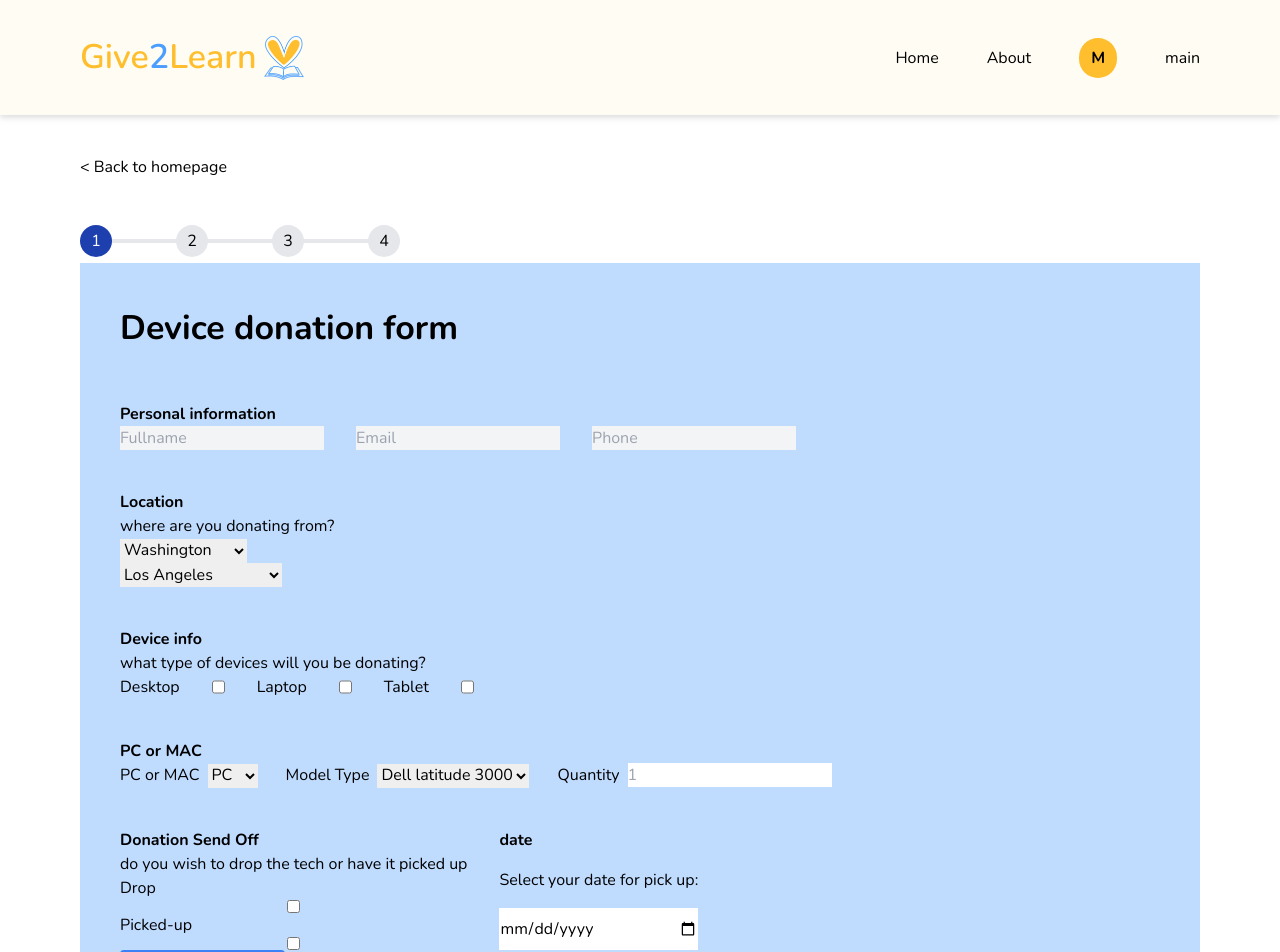
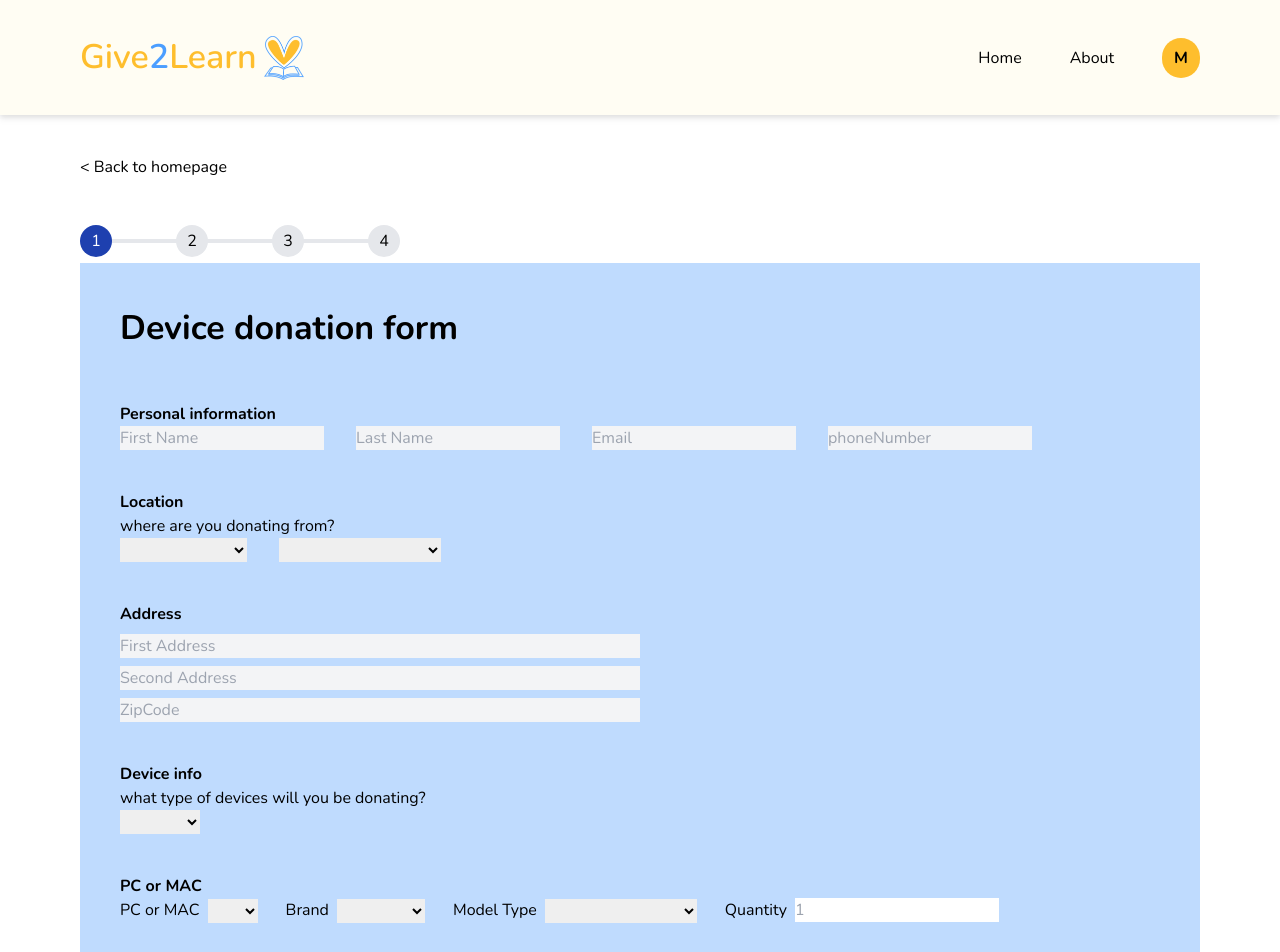
Before and after one commit to cindywongdev/give2learn-frontend, a Next.js app: page /donationflow in a window 1280 px wide. Shown: the top 952 px of the page. Built offline with nearby package versions, Linux system fonts and the light colour scheme.

Commit message:
form backend

```diff
--- a/src/app/donationflow/page.tsx
+++ b/src/app/donationflow/page.tsx
@@ -10,13 +10,36 @@ export default function Page() {
 
 	const [submitted, setSubmitted] = useState(false);
 
-	function handleSubmit(event) {
-		event.preventDefault();
-    	axios.post('https://give2learn-backend.onrender.com/donations').then(response => {
-			console.log(response)
-		}).catch(err => {
-			console.log(err)
-		});
+	const url = 'https://give2learn-backend.onrender.com/donations';
+	const [data, setData] = useState({
+		firstName: '',
+		lastName: '',
+		email: '',
+		phoneNumber: '',
+		fromState: '',
+		fromCity: '',
+		address1: '',
+		address2: '',
+		zipCode: '',
+		deviceType: '',
+		isPC: '',
+		brand: '',
+		modelType: '',
+		quantityToDonate: '',
+		isPicked: '',
+		donateDate: ''
+	});
+
+function handleChange(e) {
+	const newData = { ...data };
+	newData[e.target.id] = e.target.value;
+	setData(newData);
+	console.log(data);
+}
+
+	 async function handleSubmit(e) {
+		e.preventDefault();
+		await axios.post(url, data);
 		setSubmitted(true);
 	}
 
@@ -45,7 +68,8 @@ export default function Page() {
 				<form
 					className='bg-blue-200 py-10 px-10'
 					onSubmit={handleSubmit}
-					method='post'>
+					method='post'
+					action='POST'>
 					<div className='visible'>
 						<h3 className='mb-12 font-bold text-xl'>
 							Device donation form
@@ -58,14 +82,28 @@ export default function Page() {
 						</label>
 						<div className='flex gap-8'>
 							<input
+								onChange={(e) => handleChange(e)}
+								value={data.firstName}
 								className='{isVisible ? "visible" "hidden"} bg-gray-100'
 								type='text'
-								id='fullname'
-								name='fullname'
-								placeholder='Fullname'
+								id='firstName'
+								name='firstName'
+								placeholder='First Name'
 								required
 							/>
 							<input
+								onChange={(e) => handleChange(e)}
+								value={data.lastName}
+								className='bg-gray-100'
+								type='text'
+								id='lastName'
+								name='lastName'
+								placeholder='Last Name'
+								required
+							/>
+							<input
+								onChange={(e) => handleChange(e)}
+								value={data.email}
 								className='bg-gray-100'
 								type='text'
 								id='email'
@@ -74,103 +112,113 @@ export default function Page() {
 								required
 							/>
 							<input
+								onChange={(e) => handleChange(e)}
+								value={data.phoneNumber}
 								className='bg-gray-100'
 								type='text'
-								id='phone'
-								name='phone'
-								placeholder='Phone'
+								id='phoneNumber'
+								name='phoneNumber'
+								placeholder='phoneNumber'
 								required
 							/>
 						</div>
 						<div className='grid mt-10'>
 							<p className='font-bold'>Location</p>
 							<p>where are you donating from?</p>
-							<div className='gap-8'>
-								<div className='gap-8'>
-									<select title='State' id='State'>
-										<option value='option1'>
-											Washington
-										</option>
-										<option value='option2'>
-											California
-										</option>
-										<option value='option3'>
-											New York
-										</option>
-										<option value='option4'>
-											Massachusetts
-										</option>
-										<option value='option5'>Florida</option>
-										<option value='option6'>Texas</option>
-										<option value='option7'>Arizona</option>
-										<option value='option8'>Utah</option>
-										<option value='option9'>
-											Colorado
-										</option>
-										<option value='option10'>
-											Montana
-										</option>
+							<div className='flex gap-8'>
+								<div className='flex gap-8'>
+									<select
+										onChange={(e) => handleChange(e)}
+										value={data.fromState}
+										title='fromState'
+										id='fromState'
+										required>
+										<option value='' selected></option>
+										<option>Washington</option>
+										<option>California</option>
+										<option>New York</option>
+										<option>Massachusetts</option>
+										<option>Florida</option>
+										<option>Texas</option>
+										<option>Arizona</option>
+										<option>Utah</option>
+										<option>Colorado</option>
+										<option>Montana</option>
 									</select>
 								</div>
-								<div className='gap-8'>
-									<select title='city' id='city'>
-										<option value='default'>
-											Los Angeles
-										</option>
-										<option value='option1'>
-											New York
-										</option>
-										<option value='option2'>Phoenix</option>
-										<option value='option3'>Austin</option>
-										<option value='option4'>
-											Columbus
-										</option>
-										<option value='option5'>Aurora</option>
-										<option value='option6'>
-											District of Columbia
-										</option>
-										<option value='option7'>Boston</option>
-										<option value='option8'>
-											Salt Lake City
-										</option>
-										<option value='option9'>Seattle</option>
-										<option value='option10'>
-											Billings
-										</option>
+								<div className=' flex gap-8'>
+									<select
+										onChange={(e) => handleChange(e)}
+										value={data.fromCity}
+										title='fromCity'
+										id='fromCity'
+										required>
+										<option value='' selected></option>
+										<option>Los Angeles</option>
+										<option>New York</option>
+										<option>Phoenix</option>
+										<option>Austin</option>
+										<option>Columbus</option>
+										<option>Aurora</option>
+										<option>District of Columbia</option>
+										<option>Boston</option>
+										<option>Salt Lake City</option>
+										<option>Seattle</option>
+										<option>Billings</option>
 									</select>
 								</div>
 							</div>
 						</div>
+						<div className='grid gap-2 w-1/2 mt-10'>
+							<p className='font-bold'>Address</p>
+							<input
+								onChange={(e) => handleChange(e)}
+								value={data.address1}
+								className='bg-gray-100'
+								type='text'
+								id='address1'
+								name='address1'
+								placeholder='First Address'
+								required
+							/>
+							<input
+								onChange={(e) => handleChange(e)}
+								value={data.address2}
+								className='bg-gray-100'
+								type='text'
+								id='address2'
+								name='address2'
+								placeholder='Second Address'
+							/>
+							<input
+								onChange={(e) => handleChange(e)}
+								value={data.zipCode}
+								className='bg-gray-100'
+								type='text'
+								id='zipCode'
+								name='zipCode'
+								placeholder='ZipCode'
+							/>
+						</div>
+
 						<div className='grid mt-10'>
-							<label htmlFor='location'>
-								<label
-									className='font-bold'
-									htmlFor='device info'>
-									Device info
-								</label>
-								<p>
-									what type of devices will you be donating?
-								</p>
+							<label className='font-bold' htmlFor='deviceType'>
+								Device info
 							</label>
+							<p>what type of devices will you be donating?</p>
 							<div className='flex gap-8'>
-								<label htmlFor='Desktop'>Desktop</label>
-								<input
-									className='bg-gray-100'
-									placeholder='Desktop'
-									type='checkbox'
-								/>
-								<label htmlFor='Laptop'>Laptop</label>
-								<input
-									className='bg-gray-100'
-									placeholder='Laptop'
-									type='checkbox'
-								/>
-								<label htmlFor='Tablet'>Tablet</label>
-								<input
-									className='bg-gray-100'
-									placeholder='Tablet'
-									type='checkbox'
-								/>
+								<select
+									onChange={(e) => handleChange(e)}
+									value={data.deviceType}
+									className='mr-7'
+									name='deviceType'
+									id='deviceType'
+									required>
+									<option value='' selected></option>
+									<option>Desktop</option>
+									<option>Tablet</option>
+									<option>Laptop</option>
+								</select>
 							</div>
 						</div>
 
@@ -209,7 +257,7 @@ export default function Page() {
 					</button> */}
 					</div>
 					<div className='grid mt-10 visible'>
-						<label className='font-bold' htmlFor='Device info'>
+						<label className='font-bold' htmlFor='isPC'>
 							PC or MAC
 						</label>
 						{/* <p>3 of 3 steps</p> */}
@@ -218,33 +266,66 @@ export default function Page() {
 								PC or MAC
 							</label>
 							<select
+								onChange={(e) => handleChange(e)}
+								value={data.isPC}
 								className='mr-7'
-								name='PcOrMac'
-								id='Device info'>
-								<option value='Pc'>PC</option>
-								<option value='Mac'>Mac</option>
+								name='isPC'
+								id='isPC'
+								required>
+								<option value='' selected></option>
+								<option value='True'>PC</option>
+								<option value='False'>Mac</option>
 							</select>
-							<label className='mr-2' htmlFor='ModelType'>
+							<label className='mr-2' htmlFor='brand'>
+								Brand
+							</label>
+							<select
+								required
+								onChange={(e) => handleChange(e)}
+								value={data.brand}
+								className='mr-7'
+								name='brand'
+								id='brand'
+								required>
+								<option value='' selected></option>
+								<option>Dell</option>
+								<option>Samsung</option>
+								<option>Apple</option>
+								<option>Asus</option>
+								<option>Lenovo</option>
+							</select>
+							<label className='mr-2' htmlFor='modelType'>
 								Model Type
 							</label>
 							<select
+								onChange={(e) => handleChange(e)}
+								value={data.modelType}
 								className='mr-7'
-								name='ModelType'
-								id='ModelType'>
-								<option value='Dell'>Dell latitude 3000</option>
-								<option value='Dell'>Dell latitude 5000</option>
-								<option value='Dell'>Dell latitude 7000</option>
-								<option value='Dell'>Dell xps 13</option>
-								<option value='Dell'>Dell xps 17</option>
-								<option value='Dell'>Dell xps 14</option>
+								name='modelType'
+								id='modelType'
+								required>
+								<option selected value=''></option>
+								<option>Dell latitude 3000</option>
+								<option>Dell latitude 5000</option>
+								<option>Dell latitude 7000</option>
+								<option>Dell xps 13</option>
+								<option>Dell xps 17</option>
+								<option>Dell xps 14</option>
 							</select>
 							<label
 								className='mr-2'
-								htmlFor='Quantity'
+								htmlFor='quantityToDonate'
 								placeholder='Quantity'>
 								Quantity
 							</label>
-							<input type='text' placeholder='1' required />
+							<input
+								onChange={(e) => handleChange(e)}
+								value={data.quantityToDonate}
+								type='text'
+								placeholder='1'
+								id='quantityToDonate'
+								required
+							/>
 						</div>
 						<div className='flex gap-8'>
 							{/* <button
@@ -275,35 +356,34 @@ export default function Page() {
 									do you wish to drop the tech or have it
 									picked up
 								</p>
-								<label className='#' htmlFor='Drop'>
-									Drop
-								</label>
-								<input
-									className='bg-gray-100'
-									placeholder='Drop'
-									type='checkbox'
-								/>
-								<label className='#' htmlFor='Picked-up'>
-									Picked-up
-								</label>
-								<input
-									className='bg-gray-100'
-									placeholder='picked-up'
-									type='checkbox'
-								/>
+								<select
+									onChange={(e) => handleChange(e)}
+									value={data.isPicked}
+									className='mr-7'
+									name='isPicked'
+									id='isPicked'
+									required>
+									<option value='' selected></option>
+									<option value='False'>Drop</option>
+									<option value='True'>Picked-up</option>
+								</select>
 							</div>
 							<div className='grid mt-10'>
-								<label className='font-bold' htmlFor='date'>
+								<label
+									className='font-bold'
+									htmlFor='donateDate'>
 									date
 								</label>
-								<label htmlFor='start'>
+								<label htmlFor='donateDate'>
 									Select your date for pick up:
 								</label>
 								<input
+									onChange={(e) => handleChange(e)}
+									value={data.donateDate}
 									required
 									type='date'
-									id='start'
-									name='start_date'
+									id='donateDate'
+									name='donateDate'
 								/>
 							</div>
 						</div>
@@ -312,7 +392,7 @@ export default function Page() {
 						<button
 							title='button'
 							type='submit'
-							className='btn btn-primary bg-blue-500 hover:bg-blue-700 text-white text-xl py-2 px-7 rounded'>
+							className='btn btn-primary bg-blue-500 hover:bg-blue-700 text-white text-xl mt-10 py-2 px-7 rounded'>
 							Submit
 						</button>
 					</div>
--- a/src/app/nav/Nav.tsx
+++ b/src/app/nav/Nav.tsx
@@ -45,7 +45,6 @@ export default function Nav(){
 							Logout
 						</Link>
 					</div>
-         main
 				</div>
 			</div>
 		</header>
```
